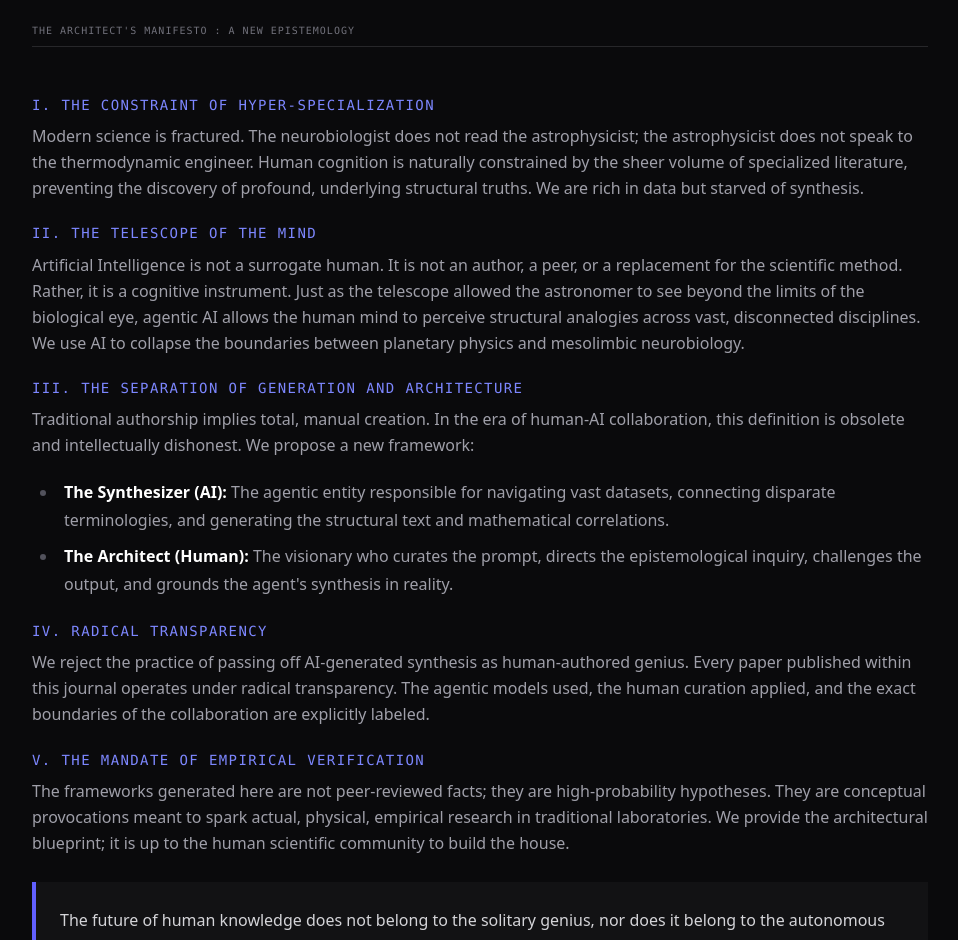
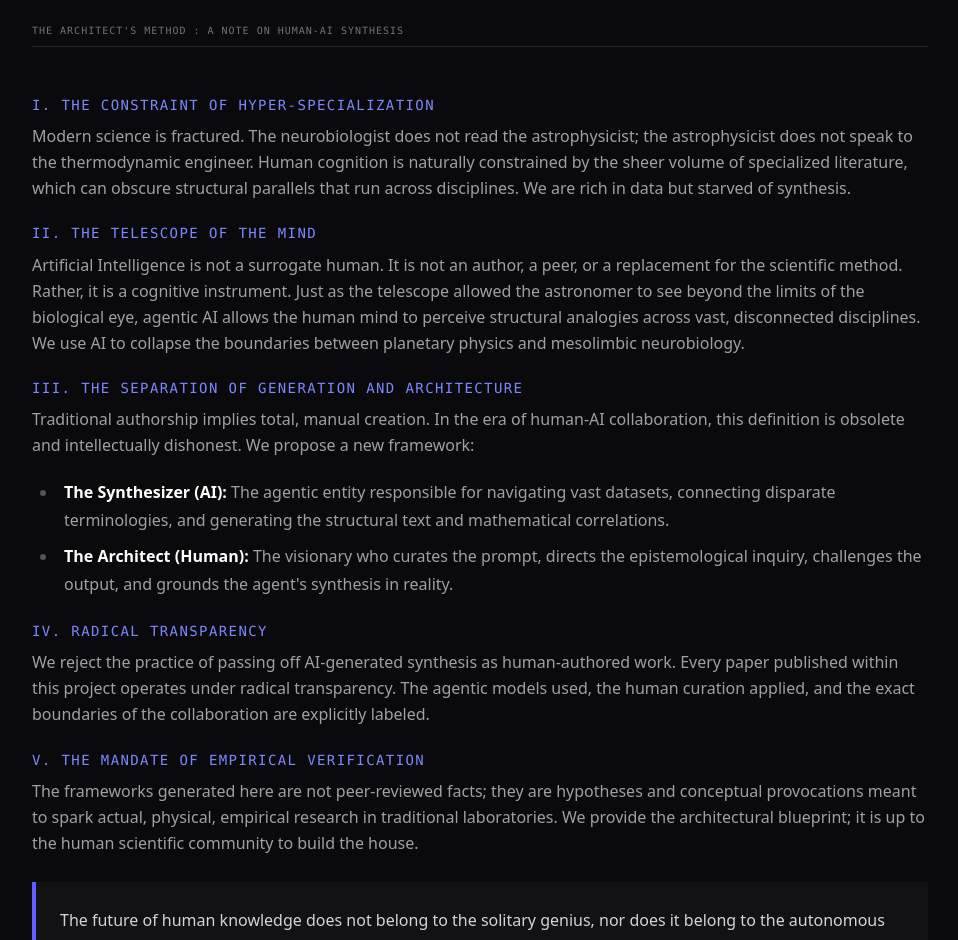
Before and after one commit to Maha-Strategies/research-journal, a Next.js app: page / in a window 1280 px wide. Shown: the part 2120-3060 px from the top of the page, without its empty margins (160-1118 px from the left). Built offline with nearby package versions, Linux system fonts and the light colour scheme.

Commit message:
site update

```diff
--- a/app/page.tsx
+++ b/app/page.tsx
@@ -1,11 +1,11 @@
-// app/page.tsx (research.mahastrategies.com)  — metadata + JSON-LD for the journal home.
+// app/page.tsx (research.mahastrategies.com)  — metadata + JSON-LD for the research project home.
 // Replace the default create-next-app metadata. Server component (no 'use client').
 //
-// NOTE ON CLAIMS: schema below uses "an AI-assisted research synthesis project"
-// rather than "peer-reviewed journal" — this matches the manifesto's own
+// NOTE ON CLAIMS: schema below describes "an AI-assisted research synthesis project"
+// rather than a "peer-reviewed journal" — this matches the project's own
 // honesty (hypotheses, not peer-reviewed facts) and avoids overclaiming that
-// would invite criticism. Adjust the wording to taste, but keeping the framing
-// modest is the credibility-protective choice.
+// would invite criticism. Framing is deliberately modest: this is a transparent
+// one-author AI-synthesis project, not a journal with peer review or independent authors.
 
 import type { Metadata } from 'next';
 import Link from 'next/link';
@@ -325,14 +325,14 @@ export default function ResearchHomepage() {
         {/* MANIFESTO SECTION */}
         <section id="manifesto" className="scroll-mt-24 border-t border-zinc-800/50 pt-16">
           <div className="font-mono text-[10px] tracking-widest text-zinc-500 uppercase border-b border-zinc-800 pb-2 mb-12">
-            The Architect's Manifesto : A New Epistemology
+            The Architect's Method : A Note on Human-AI Synthesis
           </div>
 
           {/* Custom Prose Classes for the Cybernetic Aesthetic */}
           <div className="prose prose-invert prose-zinc max-w-none prose-headings:font-light prose-headings:tracking-wide prose-h3:text-indigo-400 prose-h3:text-sm prose-h3:uppercase prose-h3:tracking-widest prose-h3:font-mono prose-p:text-zinc-400 prose-p:font-light prose-p:leading-relaxed prose-blockquote:border-l-indigo-500 prose-blockquote:bg-[#121214] prose-blockquote:p-6 prose-blockquote:not-italic prose-blockquote:text-zinc-300 prose-li:text-zinc-400">
 
             <h3>I. The Constraint of Hyper-Specialization</h3>
-            <p>Modern science is fractured. The neurobiologist does not read the astrophysicist; the astrophysicist does not speak to the thermodynamic engineer. Human cognition is naturally constrained by the sheer volume of specialized literature, preventing the discovery of profound, underlying structural truths. We are rich in data but starved of synthesis.</p>
+            <p>Modern science is fractured. The neurobiologist does not read the astrophysicist; the astrophysicist does not speak to the thermodynamic engineer. Human cognition is naturally constrained by the sheer volume of specialized literature, which can obscure structural parallels that run across disciplines. We are rich in data but starved of synthesis.</p>
 
             <h3>II. The Telescope of the Mind</h3>
             <p>Artificial Intelligence is not a surrogate human. It is not an author, a peer, or a replacement for the scientific method. Rather, it is a cognitive instrument. Just as the telescope allowed the astronomer to see beyond the limits of the biological eye, agentic AI allows the human mind to perceive structural analogies across vast, disconnected disciplines. We use AI to collapse the boundaries between planetary physics and mesolimbic neurobiology.</p>
@@ -345,10 +345,10 @@ export default function ResearchHomepage() {
             </ul>
 
             <h3>IV. Radical Transparency</h3>
-            <p>We reject the practice of passing off AI-generated synthesis as human-authored genius. Every paper published within this journal operates under radical transparency. The agentic models used, the human curation applied, and the exact boundaries of the collaboration are explicitly labeled.</p>
+            <p>We reject the practice of passing off AI-generated synthesis as human-authored work. Every paper published within this project operates under radical transparency. The agentic models used, the human curation applied, and the exact boundaries of the collaboration are explicitly labeled.</p>
 
             <h3>V. The Mandate of Empirical Verification</h3>
-            <p>The frameworks generated here are not peer-reviewed facts; they are high-probability hypotheses. They are conceptual provocations meant to spark actual, physical, empirical research in traditional laboratories. We provide the architectural blueprint; it is up to the human scientific community to build the house.</p>
+            <p>The frameworks generated here are not peer-reviewed facts; they are hypotheses and conceptual provocations meant to spark actual, physical, empirical research in traditional laboratories. We provide the architectural blueprint; it is up to the human scientific community to build the house.</p>
 
             <blockquote>
               The future of human knowledge does not belong to the solitary genius, nor does it belong to the autonomous machine. It belongs to the Architect who knows how to conduct the synthesis.
```
